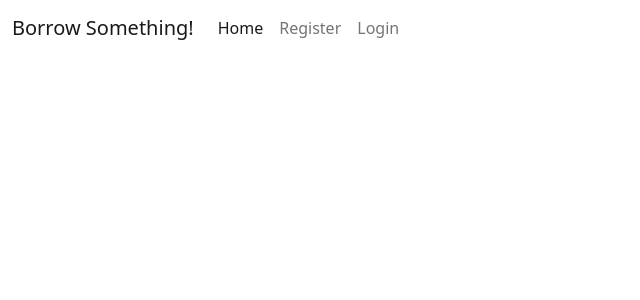
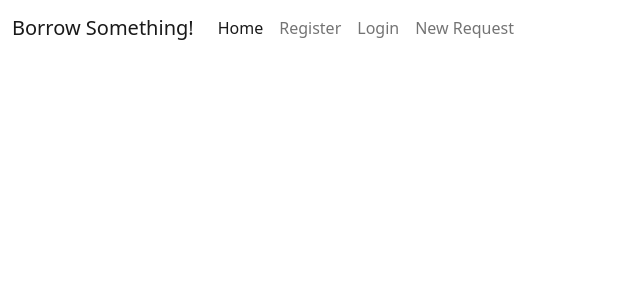
Before and after one commit to SiJiL82/borrow_something, a Django app: template templates/base.html in a window 1280 px wide. Shown: the top 300 px of the page, without its empty margins (0-640 px from the left). Run offline with Django 3.2, Linux system fonts and the light colour scheme; the template is opened without the code that fills it, so the values that code supplies are empty; parts of the project's set-up code (start-up, migrations or seed data) failed here and were passed over.

Commit message:
Add new request link to navbar

```diff
--- a/templates/base.html
+++ b/templates/base.html
@@ -48,6 +48,12 @@
                             <a class="nav-link" href="#">Login</a>
                         </li>
                     {% endif %}
+                    {% comment %} {% if user.is_authenticated %} {% endcomment %}
+                        <li class="nav-item">
+                            {% comment %} <a class="nav-link" href="{% url 'account_logout' %}">Logout</a> {% endcomment %}
+                            <a class="nav-link" href="{% url 'new_request' %}">New Request</a>
+                        </li>
+                    {% comment %} {% endif %} {% endcomment %}
                 </ul>
             </div>
         </div>
```
Lines whose indentation alone changed are shown as unchanged.
